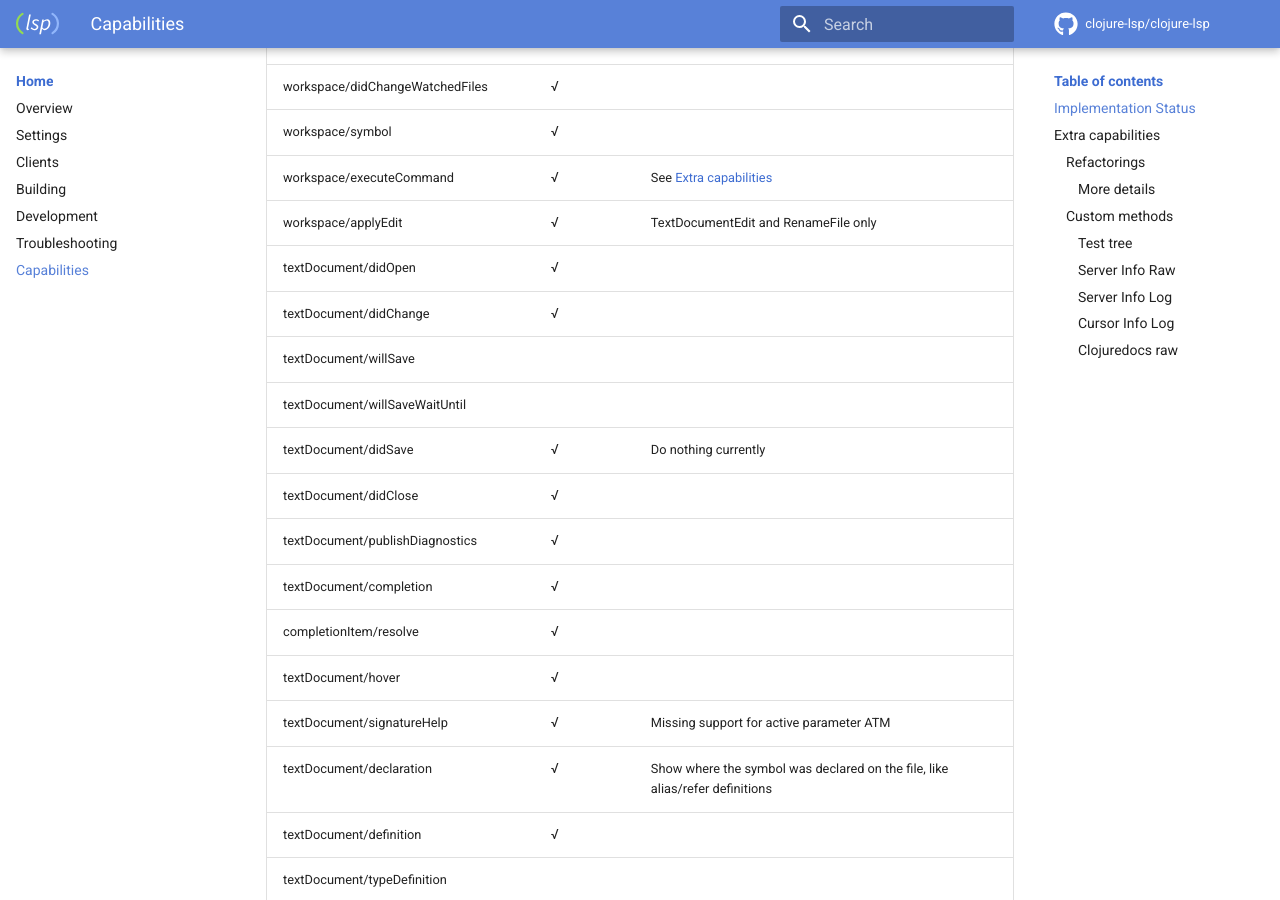
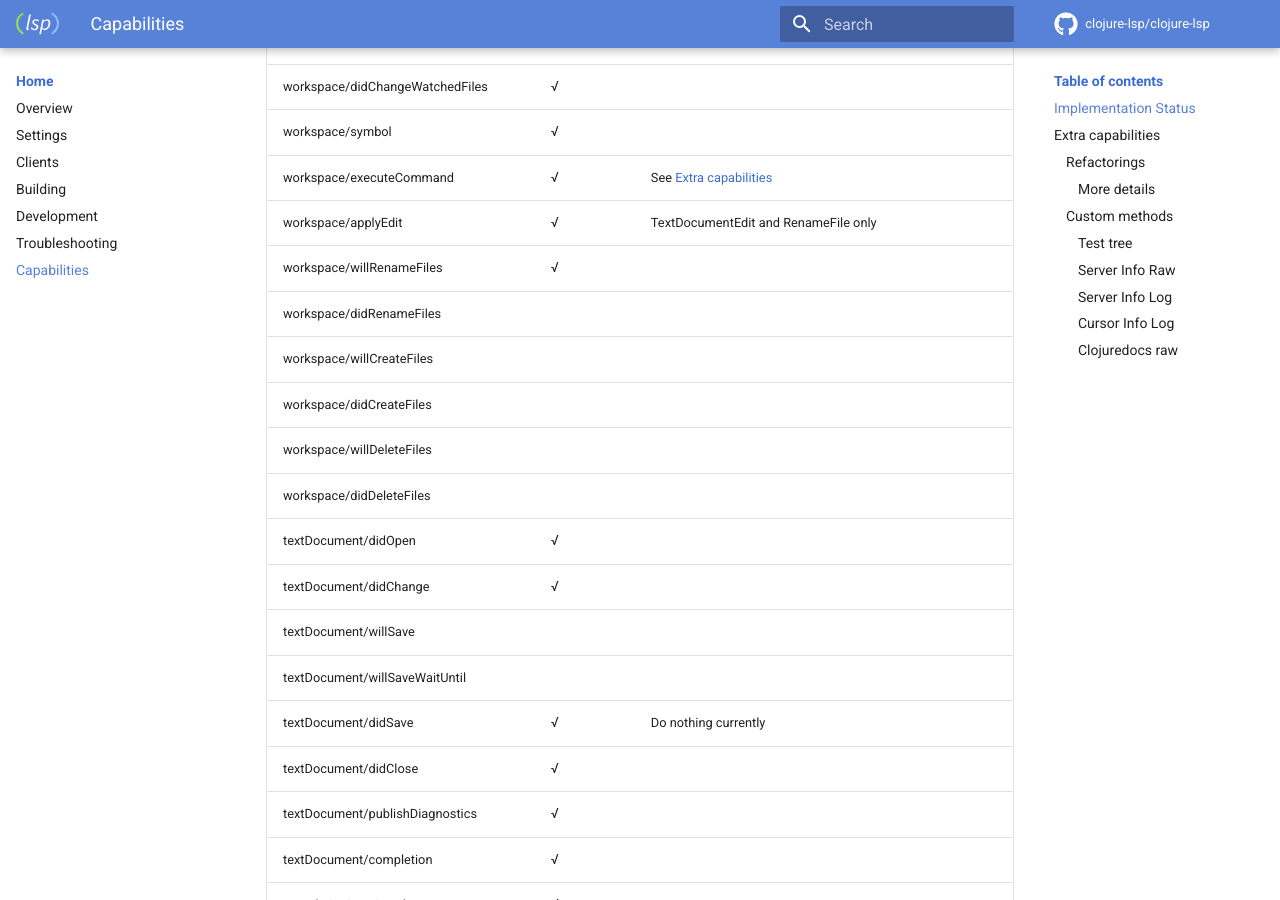
Before and after one commit to clojure-lsp/clojure-lsp, an MkDocs documentation site: the page built from docs/capabilities.md, in a window 1280 px wide and 900 px high, scrolled down 1166 px. Built offline with MkDocs 1.6.1 and Material for MkDocs 9.7.7, drawn with Linux system fonts in a browser that asks for light colours; comment, search, counter and statistics services are not loaded.

Commit message:
Support `workspace/willRenameFiles`, renaming namespaces and all its references when a file is renamed.

```diff
--- a/docs/capabilities.md
+++ b/docs/capabilities.md
@@ -29,6 +29,12 @@ Below are all the currently supported LSP capabilities and their implementation
 | workspace/symbol                       | √    |                                                                               |
 | workspace/executeCommand               | √    | See [Extra capabilities](#extra-capabilities)                                 |
 | workspace/applyEdit                    | √    | TextDocumentEdit and RenameFile only                                          |
+| workspace/willRenameFiles              | √    |                                                                               |
+| workspace/didRenameFiles               |      |                                                                               |
+| workspace/willCreateFiles              |      |                                                                               |
+| workspace/didCreateFiles               |      |                                                                               |
+| workspace/willDeleteFiles              |      |                                                                               |
+| workspace/didDeleteFiles               |      |                                                                               |
 | textDocument/didOpen                   | √    |                                                                               |
 | textDocument/didChange                 | √    |                                                                               |
 | textDocument/willSave                  |      |                                                                               |
```
Also changed, not shown: CHANGELOG.md (+5 -1 lines), 9 other files.
